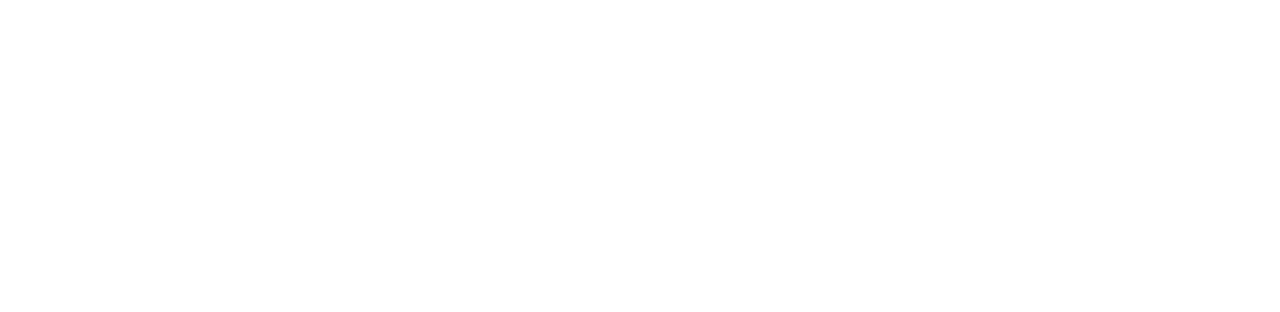
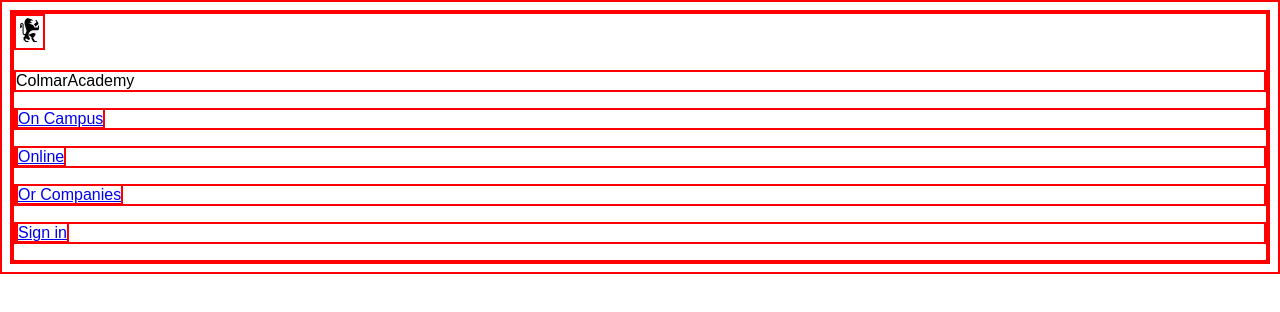
Before and after one commit to calzonsin2002/Colmar-Academy, a plain HTML site: page index.html in a window 1280 px wide. Drawn offline with Linux system fonts and the light colour scheme.

Commit message:
navegador html

```diff
--- a/index.html
+++ b/index.html
@@ -5,9 +5,20 @@
     <meta http-equiv="X-UA-Compatible" content="IE=edge">
     <meta name="viewport" content="width=device-width, initial-scale=1.0">
     <link rel="stylesheet" href="./resources/css/style.css">
-    <title>Document</title>
+    <title>Colmar Academy</title>
 </head>
+
 <body>
+    <nav>
+        <img class="logo" src="./resources/images/ic-logo.svg" alt="logo">
+        <p class= "title" >ColmarAcademy</p>
+        <p id="OnCampus"><a href="#">On Campus</a></p>
+        <p id="OnCampus"><a href="#">Online</a></p>
+        <p id="OnCampus"><a href="#">Or Companies</a></p>
+        <p id="OnCampus"><a href="#">Sign in</a></p>
+    </nav>
+
+
 
 </body>
 </html>
--- a/resources/css/style.css
+++ b/resources/css/style.css
@@ -0,0 +1,7 @@
+* {
+    border: 2px solid red;
+}
+
+p {
+    font-family: Arial, Helvetica, sans-serif
+}
```
